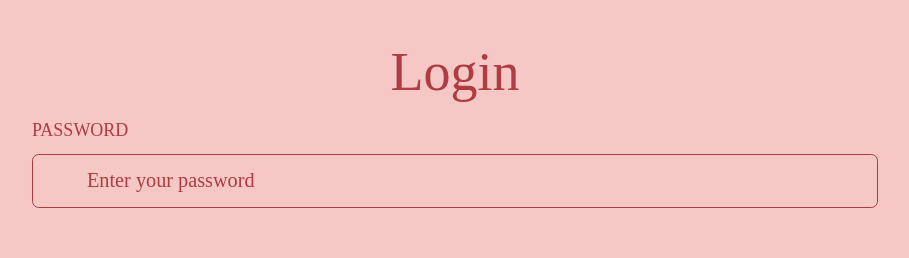
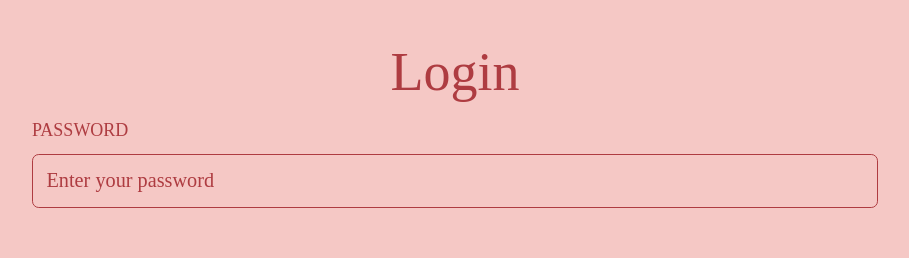
Before and after one commit to pbs-tech/wedding-frontend, a Vue app: page /login in a window 1280 px wide. Shown: the top 258 px of the page, without its empty margins (185-1094 px from the left). Built offline with nearby package versions, Linux system fonts and the light colour scheme; no server answers; a web font is replaced by a local one.

Commit message:
fix: padding and form button styling

```diff
--- a/src/index.css
+++ b/src/index.css
@@ -44,7 +44,7 @@
         @apply mb-[10px] block text-base text-primary font-medium font-averia uppercase
     }
     .form-input-text {
-        @apply w-full bg-background rounded-md border text-primary border-solid font-averia border-primary py-[10px] pr-3 pl-12 outline-none transition disabled:cursor-default placeholder-primary
+        @apply w-full bg-background rounded-md border text-primary border-solid font-averia border-primary py-[10px] pr-3 pl-3 outline-none transition disabled:cursor-default placeholder-primary
     }
     #time {
         @apply font-beth_ellen font-bold text-4xl p-1
--- a/src/views/Login.vue
+++ b/src/views/Login.vue
@@ -24,10 +24,10 @@
 
 <template>
     <div class="min-h-screen flex items-center justify-center">
-      <section class="mx-auto p-6 bg-inherit w-full max-w-md">
+      <section class="mx-auto p-6 bg-inherit w-full">
         <div class="container">
           <h1 class="text-5xl text-center mb-6">Login</h1>
-          <div class="content mb-4">
+          <div class="content py-10 mb-4">
             <label for="password" class="form-label">Password</label>
             <input
               name="password"
```
